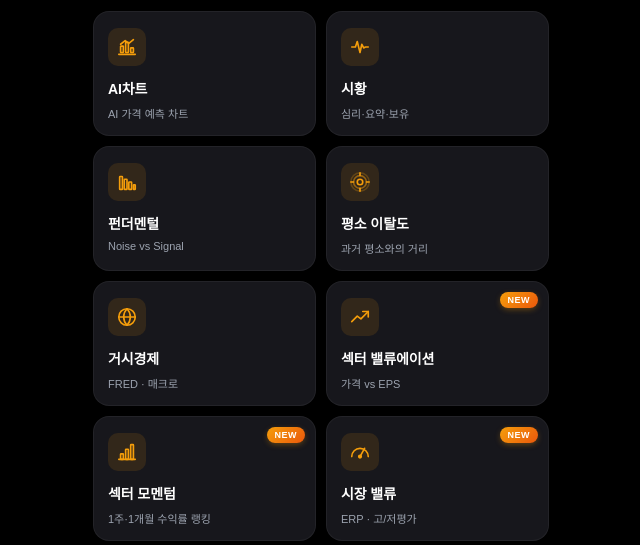
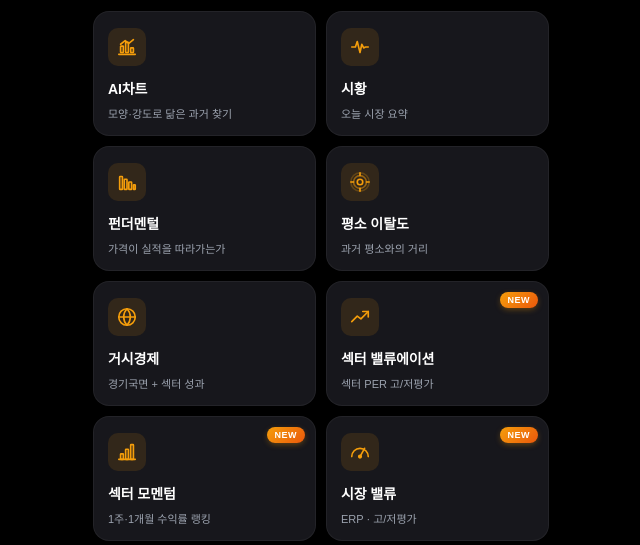
Before and after one commit to wonderfulawsome/Asset-Analysis-Platform, a FastAPI app: page /stocks in a window 1280 px wide. Shown: the part 275-820 px from the top of the page, without its empty margins (319-959 px from the left). Run offline with FastAPI, Linux system fonts and the light colour scheme; data that the repository does not hold is empty; some web fonts are replaced.

Commit message:
홈 타일 부제목 갱신 — 실제 기능 반영
AI차트: 가격 예측이 아닌 모양·강도 유사 패턴 매칭으로 진화 반영.
거시경제 타일은 tab-sector(경기국면+섹터) 통합 매핑으로 정정.
나머지 타일은 직관성 강화.

Co-Authored-By: Claude Opus 4.7 (1M context) <noreply@anthropic.com>

```diff
--- a/templates/stocks.html
+++ b/templates/stocks.html
@@ -248,33 +248,33 @@
       <button class="home-tile" data-tile="ai-chart">
         <span class="ht-icon"><svg viewBox="0 0 24 24" fill="none" stroke="currentColor" stroke-width="1.8" stroke-linecap="round" stroke-linejoin="round"><path d="M3 20h18"/><rect x="5" y="11" width="3" height="7" rx="0.5"/><rect x="10.5" y="7" width="3" height="11" rx="0.5"/><rect x="16" y="13" width="3" height="5" rx="0.5"/><path d="M5 9 L10 5 L14 8 L19 4"/></svg></span>
         <span class="ht-title">AI차트</span>
-        <span class="ht-sub">AI 가격 예측 차트</span>
+        <span class="ht-sub">모양·강도로 닮은 과거 찾기</span>
       </button>
       <button class="home-tile" data-tile="market">
         <span class="ht-icon"><svg viewBox="0 0 24 24" fill="none" stroke="currentColor" stroke-width="1.8" stroke-linecap="round" stroke-linejoin="round"><path d="M3 12 H7 L9 6 L12 18 L14 9 L16 13 L18 12 H21"/></svg></span>
         <span class="ht-title">시황</span>
-        <span class="ht-sub">심리·요약·보유</span>
+        <span class="ht-sub">오늘 시장 요약</span>
       </button>
       <button class="home-tile" data-tile="fundamental">
         <span class="ht-icon"><svg viewBox="0 0 24 24" fill="none" stroke="currentColor" stroke-width="1.8" stroke-linecap="round" stroke-linejoin="round"><rect x="4" y="6" width="3" height="14" rx="0.5"/><rect x="9" y="9" width="3" height="11" rx="0.5"/><rect x="14" y="12" width="3" height="8" rx="0.5"/><rect x="19" y="15" width="2" height="5" rx="0.5"/></svg></span>
         <span class="ht-title">펀더멘털</span>
-        <span class="ht-sub">Noise vs Signal</span>
+        <span class="ht-sub">가격이 실적을 따라가는가</span>
       </button>
       <button class="home-tile" data-tile="signal">
         <span class="ht-icon"><svg viewBox="0 0 24 24" fill="none" stroke="currentColor" stroke-width="1.8" stroke-linecap="round" stroke-linejoin="round"><circle cx="12" cy="12" r="3"/><circle cx="12" cy="12" r="7" opacity="0.5"/><circle cx="12" cy="12" r="10" opacity="0.25"/><path d="M12 2 v3 M12 19 v3 M2 12 h3 M19 12 h3"/></svg></span>
         <span class="ht-title" data-i18n="tile.anomaly">평소 이탈도</span>
-        <span class="ht-sub" data-i18n="tile.anomalySub">과거 평소와의 거리</span>
+        <span class="ht-sub" data-i18n="tile.anomalySub">평소와 얼마나 다른가</span>
       </button>
       <button class="home-tile" data-tile="macro">
         <span class="ht-icon"><svg viewBox="0 0 24 24" fill="none" stroke="currentColor" stroke-width="1.8" stroke-linecap="round" stroke-linejoin="round"><circle cx="12" cy="12" r="9"/><path d="M3 12 h18 M12 3 a13 13 0 0 1 0 18 M12 3 a13 13 0 0 0 0 18"/></svg></span>
         <span class="ht-title">거시경제</span>
-        <span class="ht-sub">FRED · 매크로</span>
+        <span class="ht-sub">경기국면 + 섹터 성과</span>
       </button>
       <button class="home-tile" data-tile="sector-val">
         <span class="ht-badge">NEW</span>
         <span class="ht-icon"><svg viewBox="0 0 24 24" fill="none" stroke="currentColor" stroke-width="1.8" stroke-linecap="round" stroke-linejoin="round"><path d="M3 17 L9 11 L13 14 L21 6"/><path d="M15 6 H21 V12"/></svg></span>
         <span class="ht-title">섹터 밸류에이션</span>
-        <span class="ht-sub">가격 vs EPS</span>
+        <span class="ht-sub">섹터 PER 고/저평가</span>
       </button>
       <button class="home-tile" data-tile="sector-mom">
         <span class="ht-badge">NEW</span>
```
